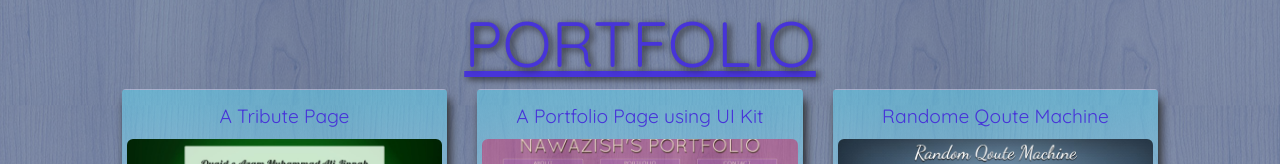
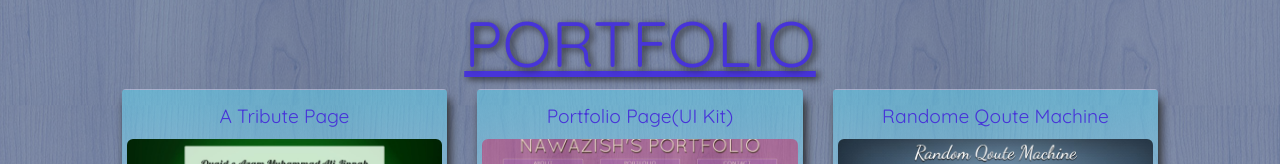
Before and after one commit to nawazishali/portfolio-bootstrap, a plain HTML site: page index.html in a window 1280 px wide. Shown: the part 788-952 px from the top of the page. Drawn offline with Linux system fonts and the light colour scheme.

Commit message:
Update index.html

```diff
--- a/index.html
+++ b/index.html
@@ -59,7 +59,7 @@
                 </div>
                 <div class="col-sm-4">
                     <div id="thumb2" class="thumbnail animated hid">
-                        <div class="caption text-center">A Portfolio Page using UI Kit</div>
+                        <div class="caption text-center">Portfolio Page(UI Kit)</div>
                         <a href="https://s.codepen.io/nawazish/debug/oxMRjX" target="_blank">
                             <img class="img-rounded" src="images/Portfolio_uikit.jpg" alt="A Portfolio Page using UI Kit" title="A Portfolio Page using UI Kit"></a>
                     </div>
```
